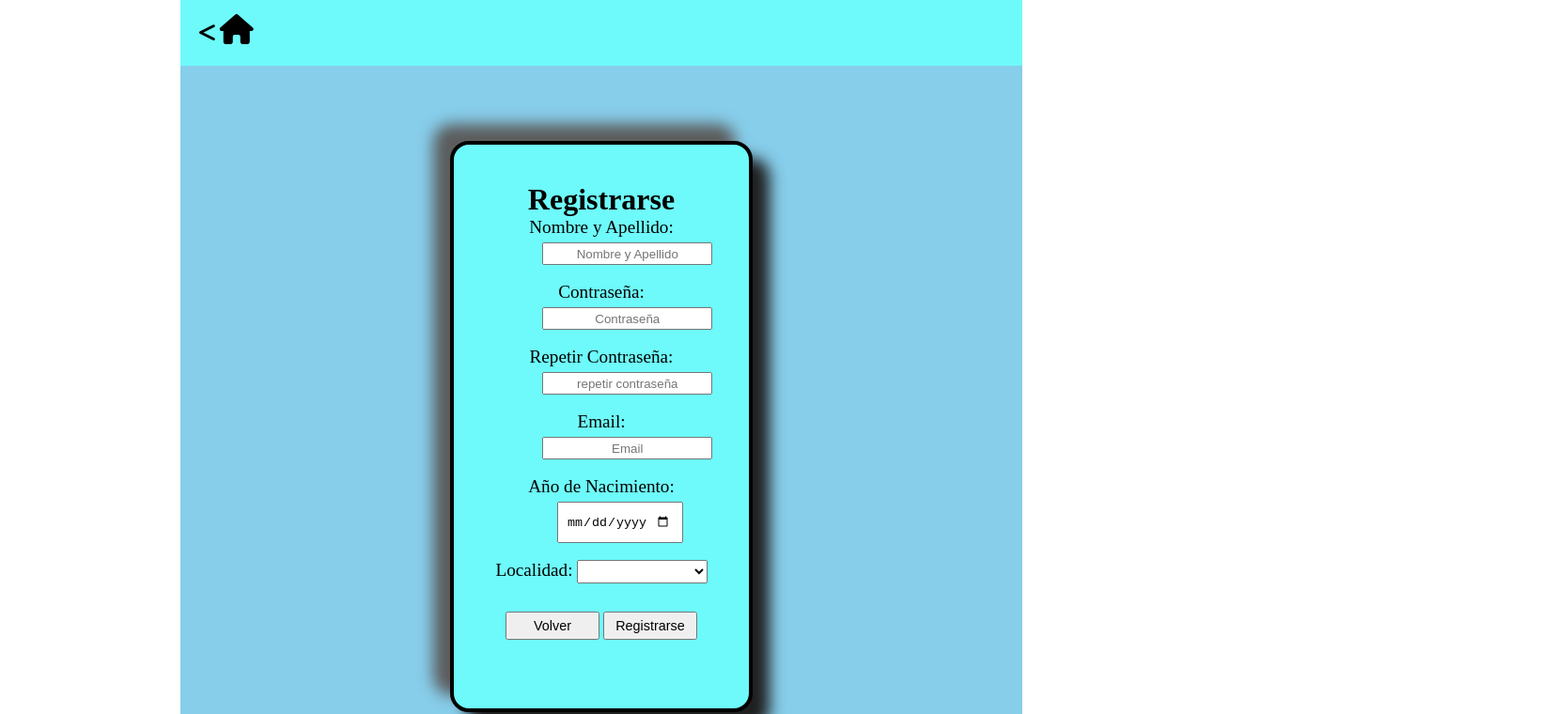
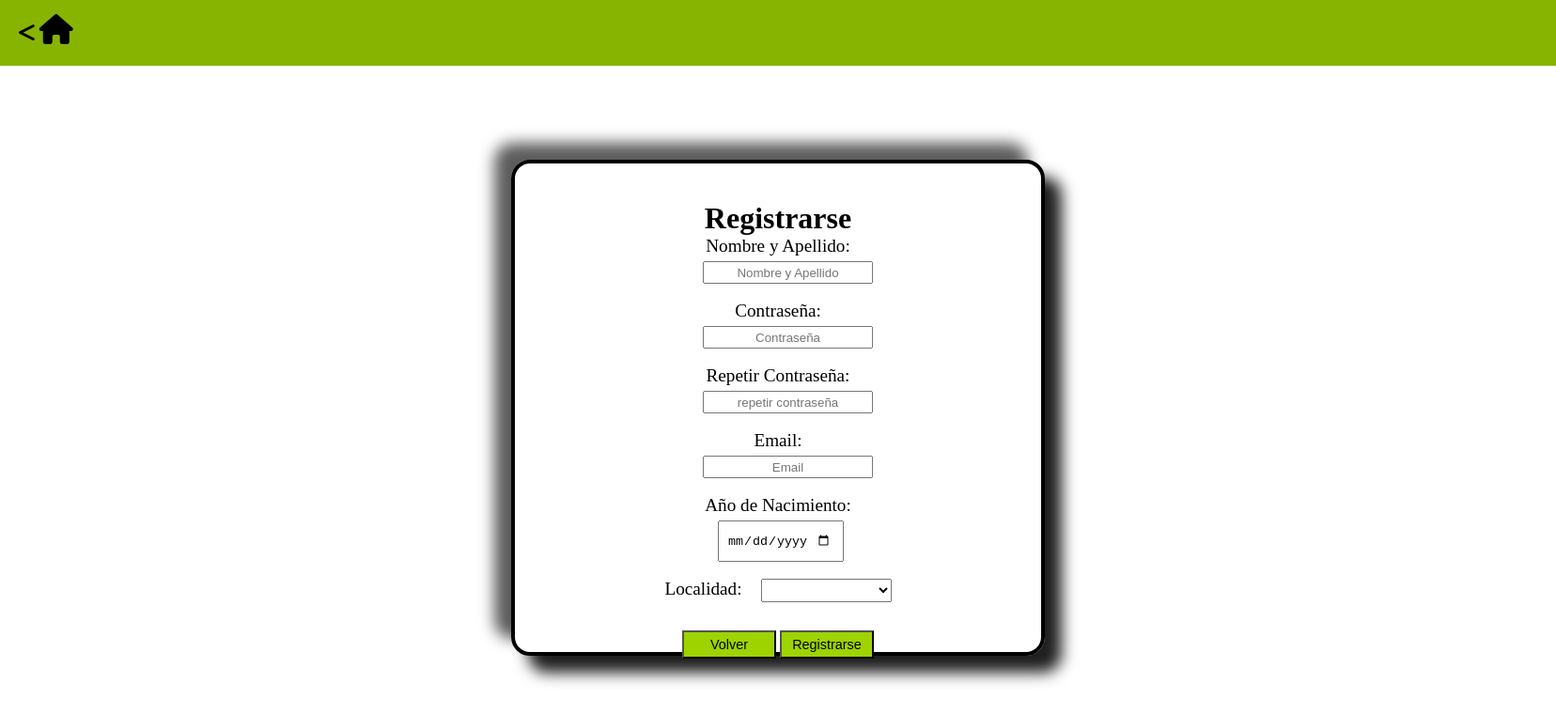
Before and after one commit to Wainaldum/Tp-final-prog1, a plain HTML site: page Registrarse.html in a window 1280 px wide. Shown: the top 760 px of the page at 94% size, 1656 px wide, since content can reach past the window. Drawn offline with Linux system fonts and the light colour scheme.

Commit message:
estilos.css

```diff
--- a/estilos.css
+++ b/estilos.css
@@ -1,8 +1,8 @@
 *{margin: 0;padding: 0;}
 header{
-    width: 70%;
+    width: 207vh;
     height: 70px;
-    background: rgb(110, 250, 250);
+    background: #87B401;;
     margin: 0 auto;
     display: flex;
     flex-direction: row;
@@ -20,19 +20,22 @@ header .fa-house{
     margin-left: 5px;
 }
 main{
-    width: 70%;
-    height: 779px;
+    width: 207vh;
+    height: 90.6vh;
     margin: 0 auto;
-    padding-top: 80px;
-    background: skyblue
+    display: flex;
+    flex-direction: row;
+}
+#imagenw{
+    width: 50%;
+    height: 100%;
 }
 #cuadrofore{
-    width: 35%;
-    height: 600px;
+    width: 70vh;
+    height: 65vh;
     background-color: linear-gradient(145deg, #5c5c5c, #666666);
-    background: rgb(110, 250, 250);
     margin: 0 auto;
-    top: 200px;
+    margin-top: 100px;
     border-radius: 20px;
     text-align: center;
     border: 4px solid black;
@@ -47,19 +50,20 @@ main{
 }
 .formul{
     display: flex;
-    margin-left: 30%;
+    margin-left: 25vh;
     margin-top: 5px;
     height: 20px;
     text-align: center;
 }
 #formuli{
-    margin-left: 35%;
+    margin-left: 27vh;
     text-align: center;
     height: 40px;
     width: 130px;
 }
 #sistema{
     height: 25px;
+    margin-left: 2vh;
 }
 .registro{
     margin-top: 30px;
@@ -67,4 +71,5 @@ main{
     height: 30px;
     font-size: 0.9em;
     cursor: pointer;
+    background: #9ed300;
 }
```
